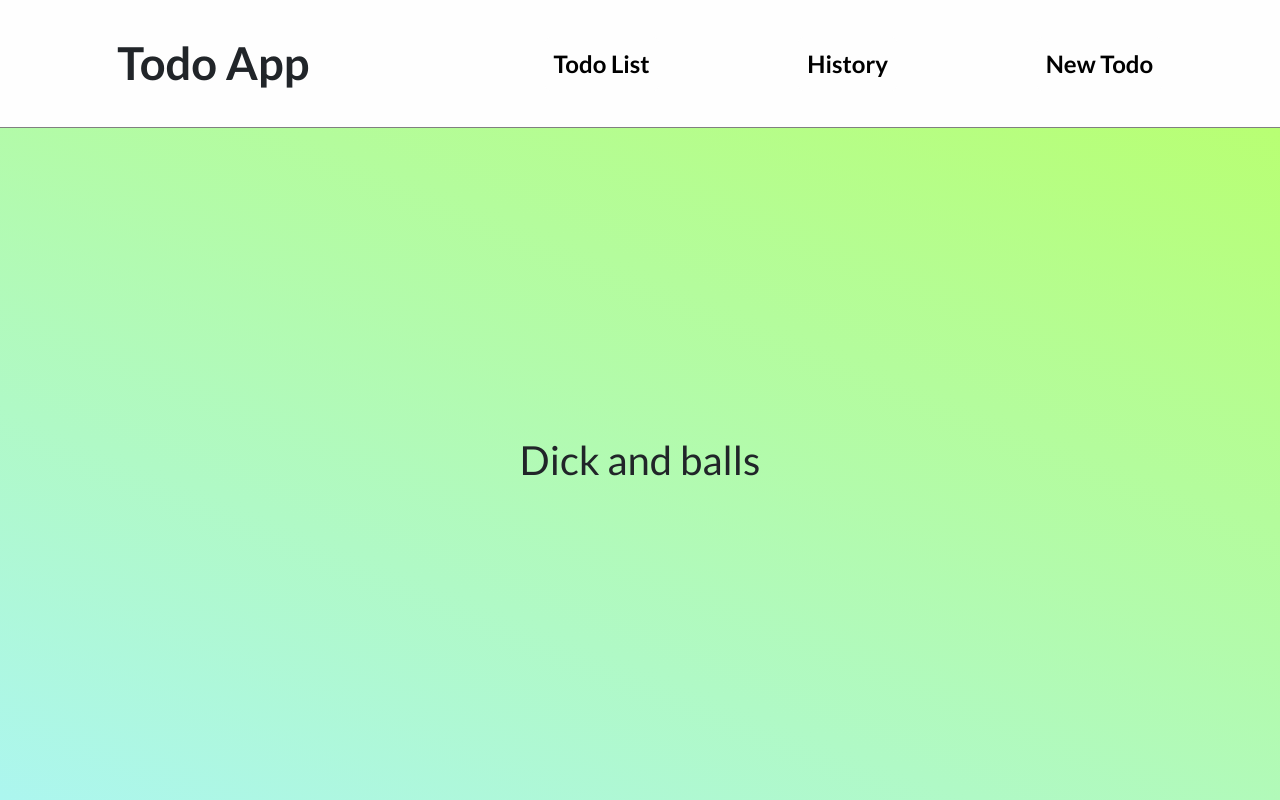
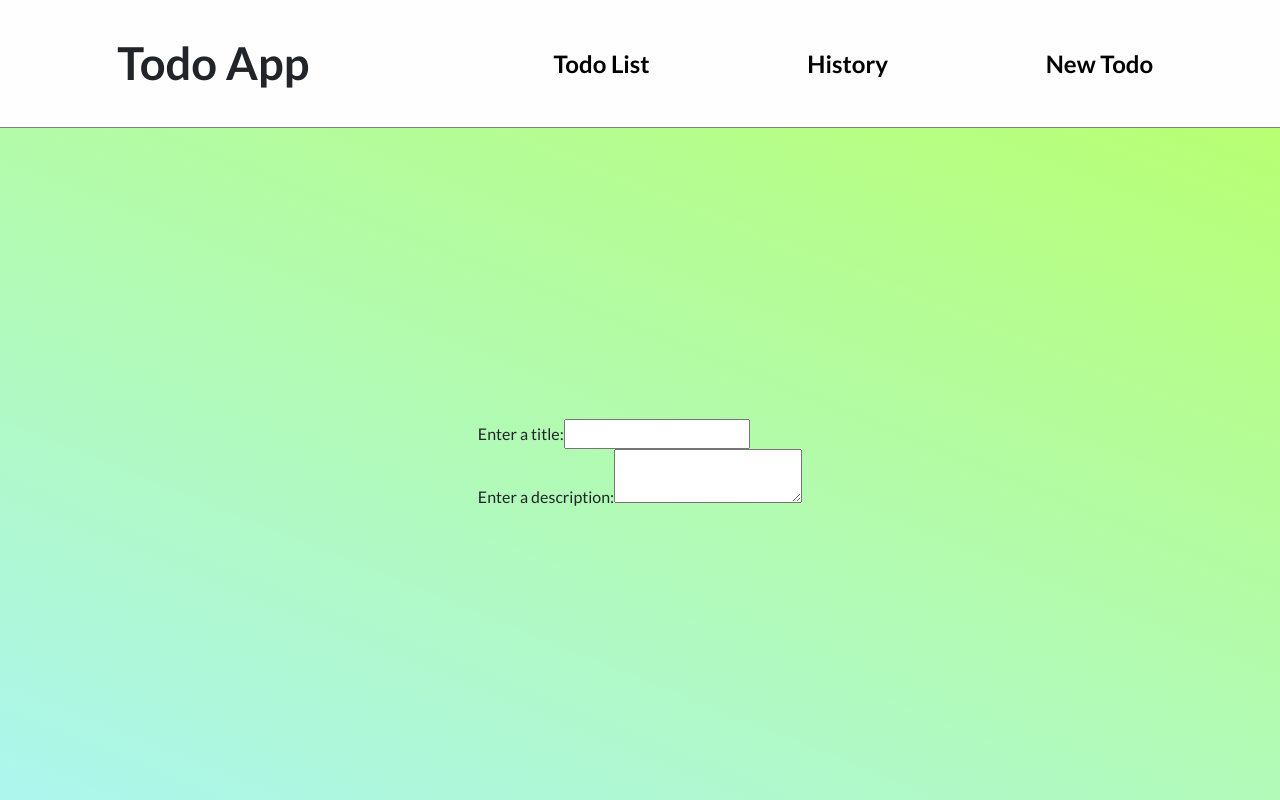
Before and after one commit to Sgenne/nextjs-todo, a Next.js app: page /todo/new in a window 1280 px wide. Built offline with nearby package versions, Linux system fonts and the light colour scheme.

Commit message:
new todo page

```diff
--- a/components/todo/NewTodoPage.tsx
+++ b/components/todo/NewTodoPage.tsx
@@ -1,16 +1,25 @@
 import styles from "../../styles/todo/NewTodoPage.module.css";
-
 
 const NewTodoPage = () => {
   return (
-    <div className={`d-flex justify-content-center align-items-center ${styles["page"]}`}>
+    <div
+      className={`d-flex justify-content-center align-items-center ${styles["page"]}`}
+    >
+      <div className={styles["new-todo-area"]}>
+        <div className={styles["title-container"]}>
+          <label htmlFor="title-input">Enter a title:</label>
+          <input id="title-input" className={styles["title-input"]} type="text" />
+        </div>
+        <div className={styles["description-input-container"]}>
+          <label htmlFor="description-input">Enter a description:</label>
+          <textarea
+            id="description-input"
+            className={styles["description-input"]}
+          ></textarea>
+        </div>
+      </div>
+    </div>
+  );
+};
 
-      <div className={styles["new-todo-container"]}>
-        <h1>Dick and balls</h1>
-      </div>
-
-    </div>
-  )
-}
-
-export default NewTodoPage
+export default NewTodoPage;
```
